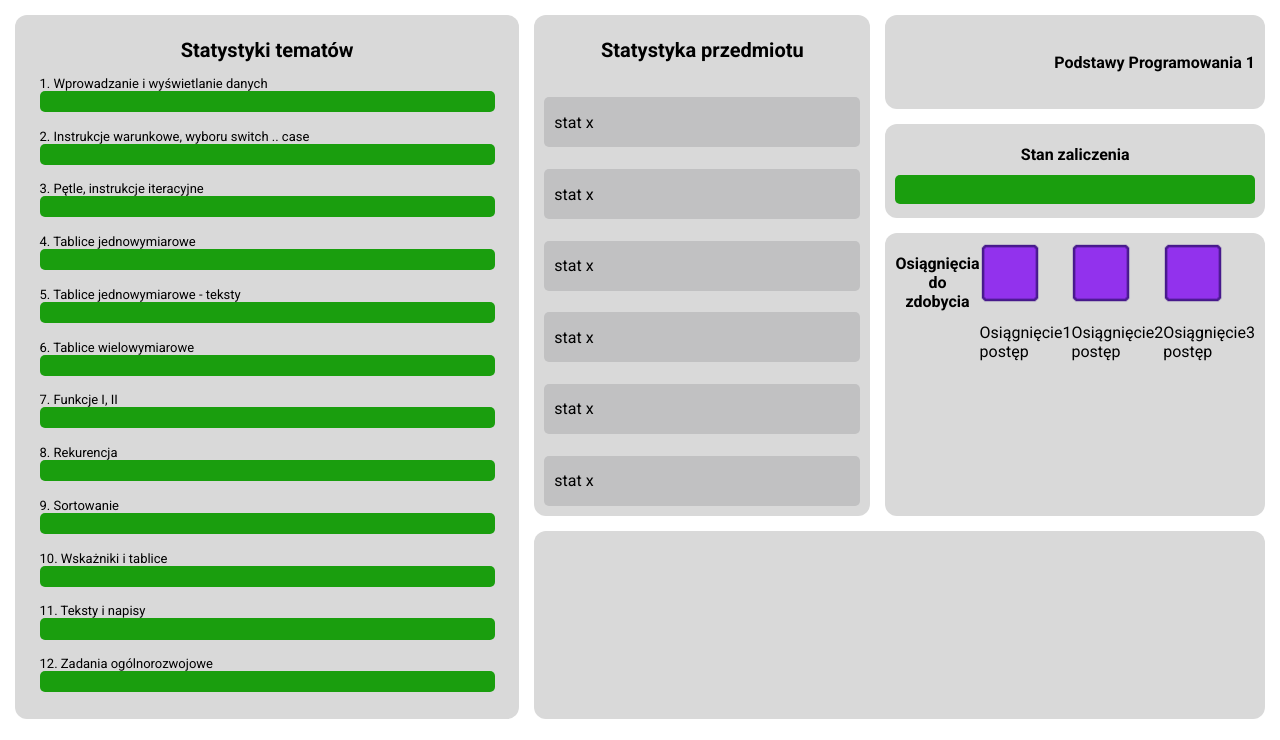
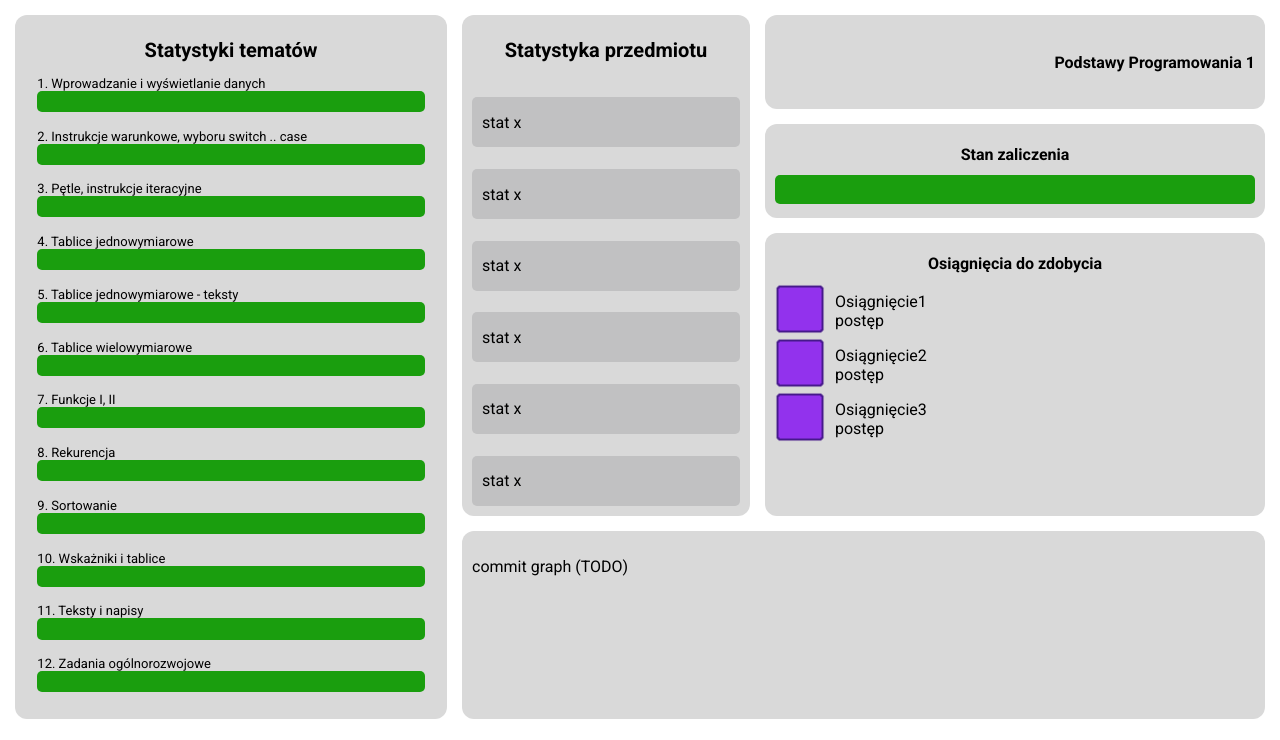
Before and after one commit to ziomciopoziomcio/ProgramoGranie_server, a Flask app: page /index/pp1 in a window 1280 px wide. Shown: the part 60-800 px from the top of the page. Run offline with Flask 3, Linux system fonts and the light colour scheme; some web fonts are replaced.

Commit message:
stats pages responsive design finalized

```diff
--- a/static/css/style.css
+++ b/static/css/style.css
@@ -637,20 +637,34 @@ p{
 
     display: flex;
     flex-direction: column;
-    justify-content: space-between;
+    /*justify-content: space-between;*/
 }
 
-#stats-achievement-list{
+.stats-achievement-list{
     display: flex;
     flex-direction: column;
+    /*align-items: start;*/
+    justify-content: space-evenly;
+    /*min-height: 300px;*/
 }
 
 .stats-achievement-position{
+    display: flex;
+    justify-content: center;
+}
 
+.ach-desc-container p{
+    margin: 2px 10px;
+}
+
+.ach-img{
+    width: 50px;
+    height: 50px;
 }
 
 .stats-overall-commit-container{
     grid-area: 4 / 2 / 5 / 4;
+    min-height: 50px;
 }
 
 /* Smartphones */
@@ -682,7 +696,24 @@ p{
     }
     .stats-overall-achievements-container{ /*osiagniecia*/
         grid-area: 4 / 1 / 5 / 4;
+        flex-direction: column;
+        min-height: 100px;
+        min-width: 480px;
+    }
+    .stats-achievement-list{
+        display: flex;
         flex-direction: row;
+        align-items: start;
+        justify-content: space-evenly;
+    }
+
+    .stats-achievement-position{
+        display: flex;
+        /*justify-content: center;*/
+    }
+
+    .ach-desc-container p{
+        margin: 2px 10px;
     }
     .stats-overall-commit-container{ /*commity*/
         grid-area: 5 / 1 / 6 / 4;
@@ -712,6 +743,22 @@ p{
     .stats-overall-achievements-container{ /*osiagniecia*/
         grid-area: 2 / 3 / 3 / 4;
     }
+    .stats-achievement-list{
+        flex-direction: column;
+    }
+    .ach-desc-container{
+        display: flex;
+        flex-direction: column;
+        justify-content: center;
+    }
+    .ach-desc-container p{
+        margin: 5px 10px;
+    }
+
+    .ach-img{
+        width: 70px;
+        height: 70px;
+    }
     .stats-overall-commit-container{ /*commity*/
         grid-area: 4 / 1 / 5 / 4;
     }
@@ -736,6 +783,18 @@ p{
     }
     .stats-overall-achievements-container{ /*osiagniecia*/
         grid-area: 3 / 3 / 4 / 4;
+    }
+    .stats-achievement-list{
+        flex-direction: column;
+        justify-content: space-evenly;
+    }
+    .ach-desc-container p{
+        margin: 2px 10px;
+    }
+
+    .ach-img{
+        width: 50px;
+        height: 50px;
     }
     .stats-overall-commit-container{ /*commity*/
         grid-area: 4 / 2 / 5 / 4;
--- a/templates/pp1_stats_page.html
+++ b/templates/pp1_stats_page.html
@@ -113,25 +113,29 @@
         <div class="container stats-overall-achievements-container" id="stats-pp1-achievements-container">
                 <h1 class="stats-header">Osiągnięcia do zdobycia</h1>
 
+                <div class="stats-achievement-list">
                     <div class="stats-achievement-position">
-                    <div class="ach-img-container"><img src="{{ url_for('static', filename='assets/achievement_placeholder.png') }}"  width="60" height="60" alt="Achievement"></div>
+                        <div class="ach-img-container"><img class="ach-img" src="{{ url_for('static', filename='assets/achievement_placeholder.png') }}" alt="Achievement"></div>
                         <div class="ach-desc-container"><p>Osiągnięcie1<br>postęp</p></div>
                     </div>
 
                     <div class="stats-achievement-position">
-                    <div class="ach-img-container"><img src="{{ url_for('static', filename='assets/achievement_placeholder.png') }}"  width="60" height="60" alt="Achievement"></div>
+                        <div class="ach-img-container"><img class="ach-img" src="{{ url_for('static', filename='assets/achievement_placeholder.png') }}" alt="Achievement"></div>
                         <div class="ach-desc-container"><p>Osiągnięcie2<br>postęp</p></div>
                     </div>
 
                     <div class="stats-achievement-position">
-                    <div class="ach-img-container"><img src="{{ url_for('static', filename='assets/achievement_placeholder.png') }}"  width="60" height="60" alt="Achievement"></div>
+                        <div class="ach-img-container"><img class="ach-img" src="{{ url_for('static', filename='assets/achievement_placeholder.png') }}" alt="Achievement"></div>
                         <div class="ach-desc-container"><p>Osiągnięcie3<br>postęp</p></div>
+                    </div>
                 </div>
 
 
         </div>
 {# COMMITY #}
-        <div class="container stats-overall-commit-container" id="stats-pp1-commit-container"></div>
+        <div class="container stats-overall-commit-container" id="stats-pp1-commit-container">
+            <p>commit graph (TODO)</p>
+        </div>
 
     </div>
 
```
Also changed, not shown: templates/pp2_stats_page.html (+6 -4 lines), templates/so2_stats_page.html (+8 -4 lines). Lines whose indentation alone changed are shown as unchanged.
